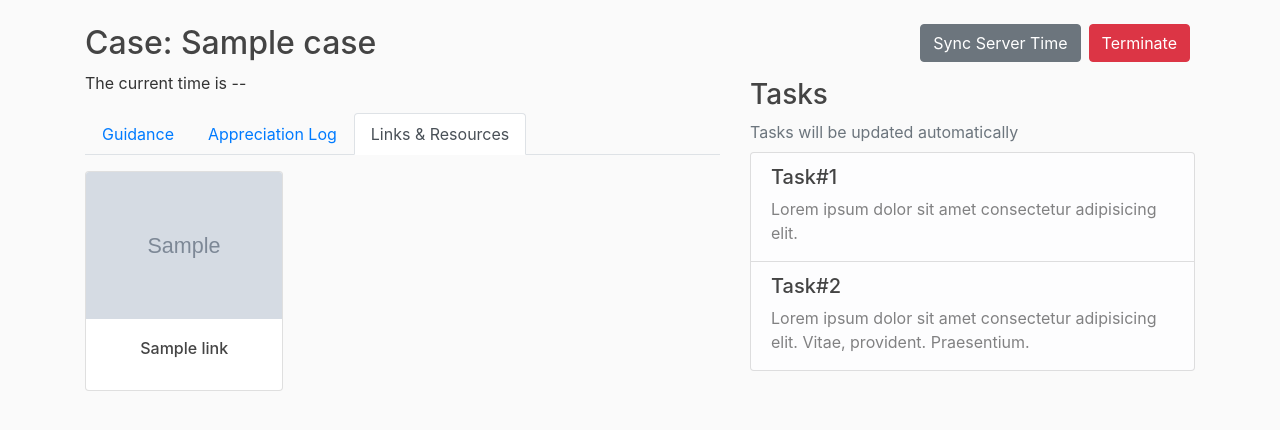
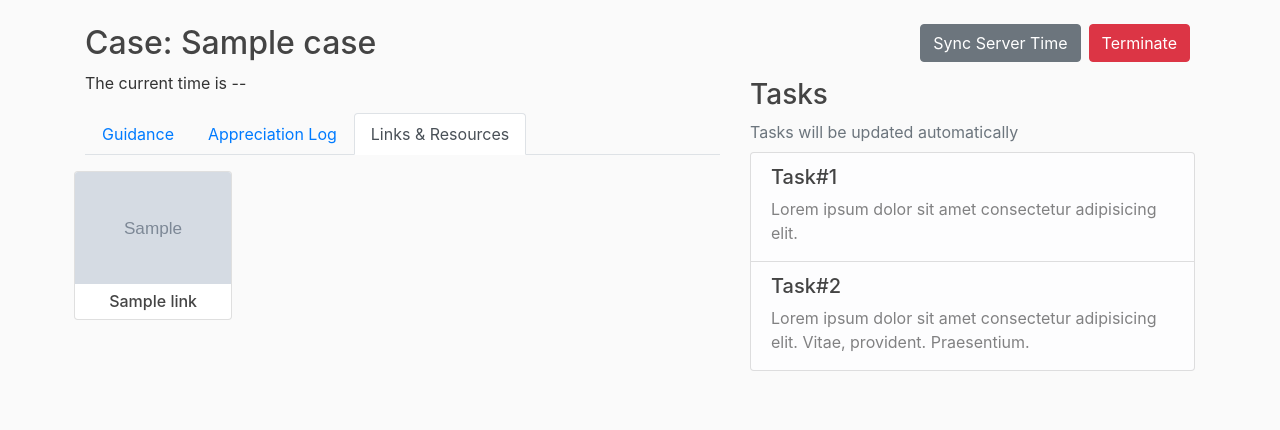
Before and after one commit to darekaze/wxcs, a Flask app: template wxcs/templates/sim/drill.jinja in a window 1280 px wide, after a click on "Links & Resources". Shown: the part 56-486 px from the top of the page. Run offline with Flask 2, Linux system fonts and the light colour scheme; tables that the repository leaves empty hold one stand-in row (values such as "Sample post"); the template is opened without the code that fills it: values that come from a table or form of the project are taken from there, most other values are stand-ins (such as "Sample title", 1, 10 or a date in 2020); grey boxes marked "Sample" are stand-in pictures; parts of the project's set-up code (start-up, migrations or seed data) failed here and were passed over; some libraries are stand-ins or nearby versions.

Commit message:
Style links & resources tab

```diff
--- a/wxcs/core/utils.py
+++ b/wxcs/core/utils.py
@@ -70,7 +70,7 @@ def init_drill(wxid):
 
     # ENHANCE: Sync mini station Time (Kwong)
     if time_setted:
-        flash(f'Drill has been initialized! (Clock will refresh within 30s)', 'success')
+        flash('Drill has been initialized! (Clock will refresh within 30s)', 'success')
     else:
         flash('The time has not setup correctly. You may need to sync the time manually...', 'warning')
 
--- a/wxcs/static/configs/links.json
+++ b/wxcs/static/configs/links.json
@@ -3,7 +3,7 @@
         "id": 1,
         "name": "MDDS",
         "href": "http://imma1/met-gis/mdds.html",
-        "icon": "",
+        "icon": "mdds.png",
         "ctg": 0,
         "interval_min": null,
         "base_min": null,
@@ -13,7 +13,7 @@
         "id": 2,
         "name": "MetGIS",
         "href": "http://voodoo/~training/metgis-web/",
-        "icon": "",
+        "icon": "metgis.png",
         "ctg": 0,
         "interval_min": null,
         "base_min": null,
--- a/wxcs/static/utils/main.css
+++ b/wxcs/static/utils/main.css
@@ -106,3 +106,21 @@ a.article-title:hover {
   -moz-user-select: none;
   -ms-user-select: none;
 }
+
+.row.equal-height {
+  display: flex;
+  flex-wrap: wrap;
+}
+.row.equal-height > [class*='col-'] {
+  display: flex;
+  flex-direction: column;
+}
+
+.card {
+  flex: 1;
+}
+
+.card-img-top {
+  height: 7rem;
+  object-fit: fill;
+}
--- a/wxcs/templates/sim/drill.jinja
+++ b/wxcs/templates/sim/drill.jinja
@@ -20,15 +20,18 @@
           <div class="custom-md">{{ log.html|safe }}</div>
         </div>
         <div class="tab-pane fade" id="nav-links" role="tabpanel" aria-labelledby="nav-links-tab">
-          <div class="card-columns">
+          <div class="row equal-height">
           {# TODO: Refine this part #}
             {% for link in links %}
-              <a href="{{ link.href }}" class="card text-center">
-                <img src="{{ link.icon }}" class="card-img-top" alt=""/>
-                <div class="card-body">
-                  <h6 class="card-title">{{ link.name }}</h6>
-                </div>
-              </a>
+              <div class="col-6 col-sm-4 col-md-3 col-lg-4 col-xl-3 px-1">
+                <a class="card text-center" href="{{ link.href }}" target="_blank" rel="noopener noreferrer">
+                  <img class="card-img-top" src="{{ url_for('static', filename='assets/'+link.icon) }}" alt=""
+                    onerror="this.src='{{ url_for('static', filename='assets/index.jpg') }}';" />
+                  <div class="card-body p-2">
+                    <h6 class="card-title mb-0">{{ link.name }}</h6>
+                  </div>
+                </a>
+              </div>
             {% endfor %}
           </div>
 
```
Also changed, not shown: wxcs/static/assets/index.jpg (added), wxcs/static/assets/mdds.png (added), wxcs/static/assets/metgis.png (added).
